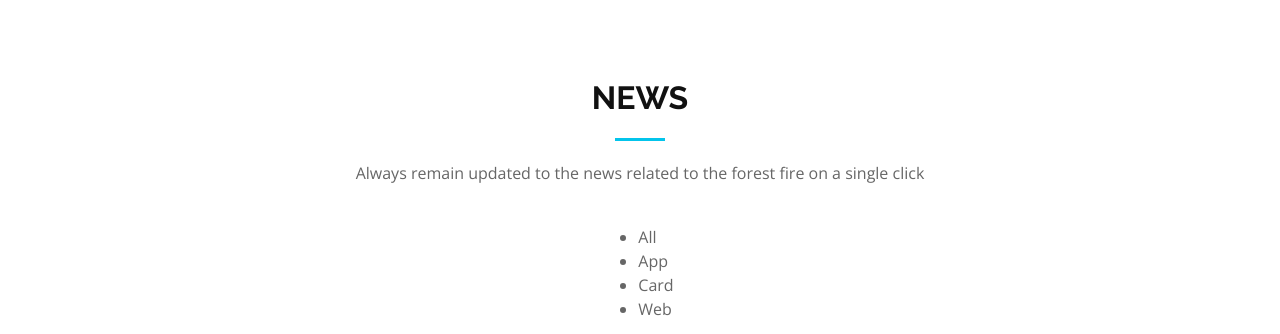
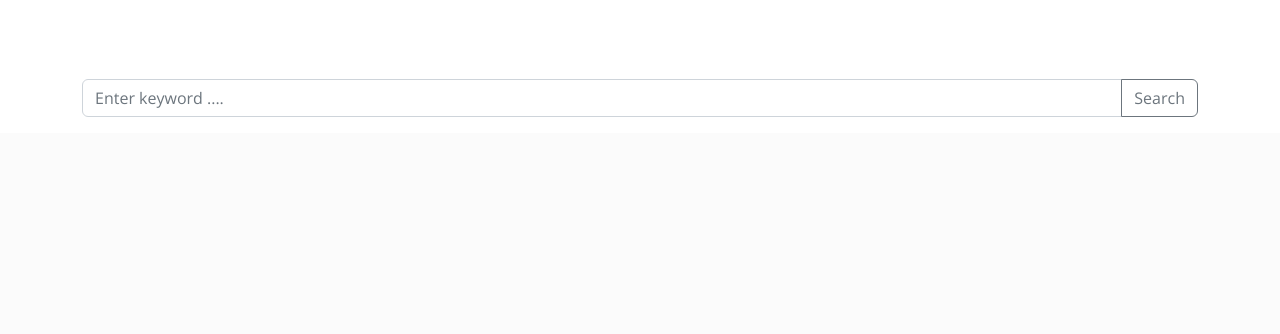
Before and after one commit to eva2468/Specialization_project_final, a Flask app: template templates/dash.html in a window 1280 px wide. Shown: the part 1596-1930 px from the top of the page. After the commit the page ends 1713 px from the top, so only its background shows below. Run offline with Flask 2, Linux system fonts and the light colour scheme; the template is opened without the code that fills it, so the values that code supplies are empty; parts of the project's set-up code (start-up, migrations or seed data) failed here and were passed over; some libraries are stand-ins or nearby versions.

Commit message:
commit f1

```diff
--- a/app.py
+++ b/app.py
@@ -2,18 +2,20 @@ from flask import Flask,request, url_for, redirect, render_template,flash
 import numpy as np
 import joblib
 import keras.utils as image
+from newsapi import NewsApiClient
 from keras.models import load_model
 import cv2
 
 
 app = Flask(__name__,static_url_path='/static')
+newsapi = NewsApiClient(api_key='70fdb9ba81ba40b6bda148e672898bd9')
 
 dic = {0 : 'dense', 1 : 'normal'}
 
 model_img =load_model('image_processing.h5')
 model=joblib.load('forestfiremodel.pkl')
 
-@app.route('/')
+@app.route('/dash')
 def dash():
     return render_template("dash.html")
 @app.route('/predict')
@@ -42,7 +44,24 @@ def predict_label(img_path):
     new_arr = np.array(new_arr)
     new_arr = new_arr.reshape(-1, 60, 60, 1)
     return new_arr
-
+# helper function
+def get_sources_and_domains():
+	all_sources = newsapi.get_sources()['sources']
+	sources = []
+	domains = []
+	for e in all_sources:
+		id = e['id']
+		domain = e['url'].replace("http://", "")
+		domain = domain.replace("https://", "")
+		domain = domain.replace("www.", "")
+		slash = domain.find('/')
+		if slash != -1:
+			domain = domain[:slash]
+		sources.append(id)
+		domains.append(domain)
+	sources = ", ".join(sources)
+	domains = ", ".join(domains)
+	return sources, domains
 
 
 @app.route('/image_dash',methods=['POST','GET'])
@@ -53,6 +72,40 @@ def get_image():
         img.save(img_path)
         prediction =model_img.predict(predict_label(img_path))
     return render_template("image_dash.html",prediction = dic[prediction.argmax()], img_path = img_path)
+@app.route("/", methods=['GET', 'POST'])
+def home():
+	if request.method == "POST":
+		sources, domains = get_sources_and_domains()
+		keyword = request.form["keyword"]
+		#keyword="sports"
+		related_news = newsapi.get_everything(q=keyword,
+									sources=sources,
+									domains=domains,
+									language='en',
+									sort_by='relevancy')
+		no_of_articles = related_news['totalResults']
+		if no_of_articles > 100:
+			no_of_articles = 100
+		all_articles = newsapi.get_everything(q=keyword,
+									sources=sources,
+									domains=domains,
+									language='en',
+									sort_by='relevancy',
+									page_size = no_of_articles)['articles']
+		return render_template("home.html", all_articles = all_articles,
+							keyword=keyword)
+	else:
+		top_headlines = newsapi.get_top_headlines(country="in", language="en")
+		total_results = top_headlines['totalResults']
+		if total_results > 100:
+			total_results = 100
+		all_headlines = newsapi.get_top_headlines(country="in",
+													language="en",
+													page_size=total_results)['articles']
+		return render_template("dash.html", all_headlines = all_headlines)
+	return render_template("dash.html")
+
+
 
 
 if __name__ == '__main__':
--- a/templates/dash.html
+++ b/templates/dash.html
@@ -131,67 +131,56 @@
 
     <!-- ======= News Section ======= -->
     <section id="news">
-      <div class="container" data-aos="fade-up">
-        <div class="row">
-          <div class="col-md-12">
-            <h3 class="section-title">News</h3>
-            <div class="section-title-divider"></div>
-            <p class="section-description">Always remain updated to the news related to the forest fire on a single
-              click
-            </p>
+      <div class="container">
+        <form action="/" method="post">
+          <div class="input-group mb-3">
+          <input type="text" class="form-control" name="keyword" placeholder="Enter keyword ...." aria-label="Recipient's username" aria-describedby="button-addon2">
+          <button class="btn btn-outline-secondary" type="button" id="button-addon2">Search</button>
           </div>
+        </form>
         </div>
+        {% if all_headlines %}
+        <center><h1>Headlines</h1></center>
+        <div class="row row-cols-1 row-cols-md-2 g-4 mx-3 my-3">
+          {% for headline in all_headlines %}
+          <div class="col">
+            <div class="card h-100">
+            <img src="{{headline['urlToImage']}}" class="card-img-top" alt="...">
+            <div class="card-body">
+              <h3 class="card-title">{{headline['title']}}</h3>
+              <p class="card-text">{{headline['description']}} <a href="{{headline['url']}}" target="blank">Read More...</a></p>
 
-        <div class="row">
-          <div class="col-lg-12 d-flex justify-content-center">
-            <ul id="portfolio-flters">
-              <li data-filter="*" class="filter-active">All</li>
-              <li data-filter=".filter-app">App</li>
-              <li data-filter=".filter-card">Card</li>
-              <li data-filter=".filter-web">Web</li>
-            </ul>
-          </div>
-        </div>
 
-        <div class="row portfolio-container">
-
-          <div class="col-lg-4 col-md-6 portfolio-item filter-app">
-            <img src="assets/img/portfolio/portfolio-1.jpg" class="img-fluid" alt="">
-            <div class="portfolio-info">
-              <h4>App 1</h4>
-              <p>App</p>
-              <a href="assets/img/portfolio/portfolio-1.jpg" data-gallery="portfolioGallery"
-                class="portfolio-lightbox preview-link" title="App 1"><i class="bi bi-plus"></i></a>
-              <a href="portfolio-details.html" class="details-link" title="More Details"><i class="bi bi-link"></i></a>
+            </div>
+            <div class="card-footer">
+              <small class="text-muted">{{headline['source']['name']}}</small>
+            </div>
             </div>
           </div>
+          {% endfor %}
+        </div>
+        {% endif %}
+        {% if all_articles %}
+        <center><h1>Results for '{{keyword}}'</h1></center>
+        <div class="row row-cols-1 row-cols-md-2 g-4 mx-3 my-3">
+          {% for article in all_articles %}
+          <div class="col">
+            <div class="card h-100">
+            <img src="{{article['urlToImage']}}" class="card-img-top" alt="...">
+            <div class="card-body">
+              <h3 class="card-title">{{article['title']}}</h3>
+              <p class="card-text">{{article['description']}} <a href="{{article['url']}}" target="blank">Read More...</a></p>
 
-          <div class="col-lg-4 col-md-6 portfolio-item filter-web">
-            <img src="assets/img/portfolio/portfolio-2.jpg" class="img-fluid" alt="">
-            <div class="portfolio-info">
-              <h4>Web 3</h4>
-              <p>Web</p>
-              <a href="assets/img/portfolio/portfolio-2.jpg" data-gallery="portfolioGallery"
-                class="portfolio-lightbox preview-link" title="Web 3"><i class="bi bi-plus"></i></a>
-              <a href="portfolio-details.html" class="details-link" title="More Details"><i class="bi bi-link"></i></a>
+
+            </div>
+            <div class="card-footer">
+              <small class="text-muted">{{article['source']['name']}}</small>
+            </div>
             </div>
           </div>
-
-          <div class="col-lg-4 col-md-6 portfolio-item filter-app">
-            <img src="assets/img/portfolio/portfolio-3.jpg" class="img-fluid" alt="">
-            <div class="portfolio-info">
-              <h4>App 2</h4>
-              <p>App</p>
-              <a href="assets/img/portfolio/portfolio-3.jpg" data-gallery="portfolioGallery"
-                class="portfolio-lightbox preview-link" title="App 2"><i class="bi bi-plus"></i></a>
-              <a href="portfolio-details.html" class="details-link" title="More Details"><i class="bi bi-link"></i></a>
-            </div>
-          </div>
-
-
+          {% endfor %}
         </div>
-
-      </div>
+        {% endif %}
     </section><!-- End Portfolio Section -->
 
 
```
Also changed, not shown: input_image/3484_sat_02.jpg (added).
